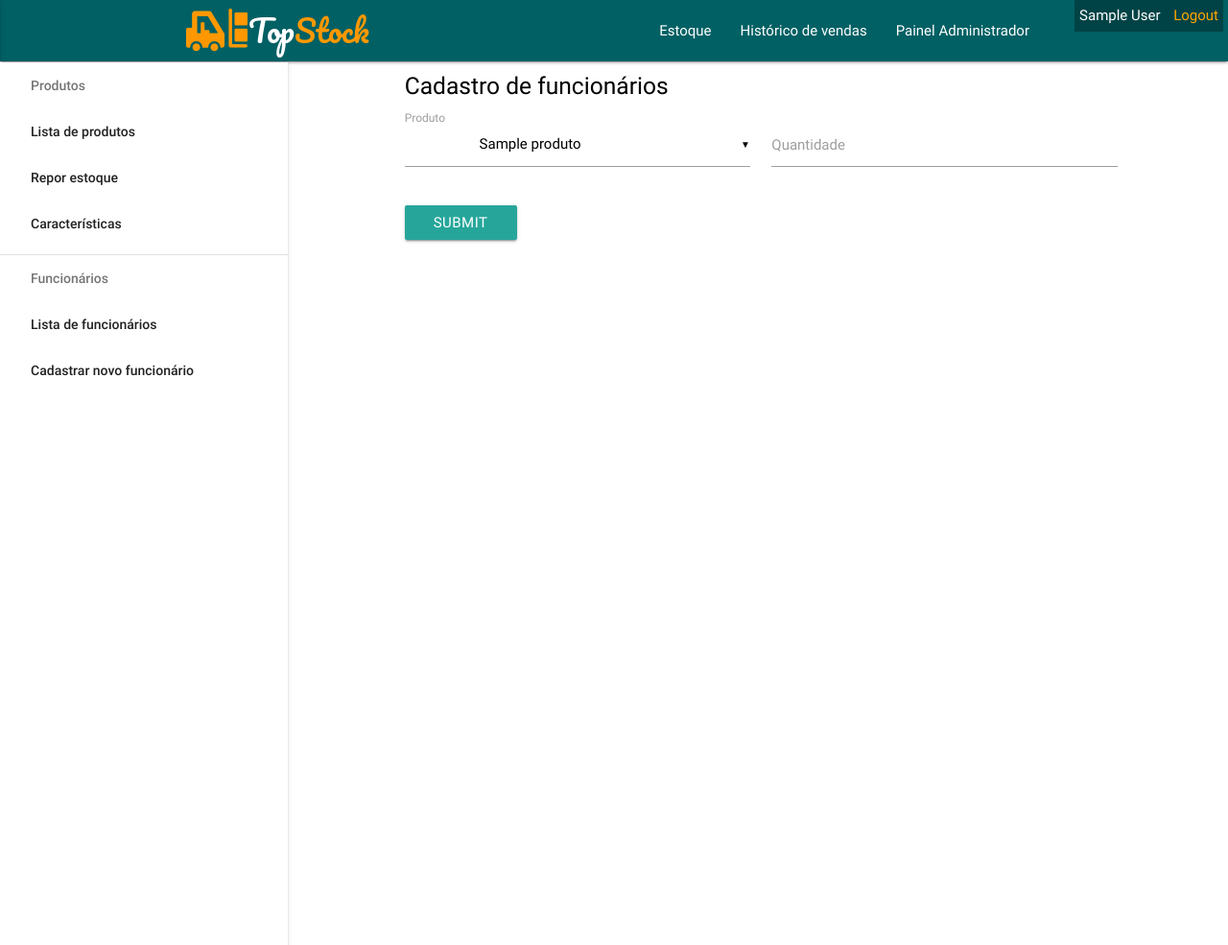
After one commit to MarechalLima/projeto-vendas, a PHP site: page /reporEstoque.php in a window 1280 px wide. The commit adds this page. Shown: the whole page at 96% size. Run offline with PHP 8.4, Linux system fonts and the light colour scheme; the visitor is signed in with stand-in values (Sample User, id 1); tables that the repository leaves empty hold one stand-in row (values such as "Sample post").

Commit message:
Reposição de estoque

```diff
--- a/view/navAdmin.php
+++ b/view/navAdmin.php
@@ -19,6 +19,7 @@
     <ul id="slide-out" class="side-nav fixed" style="top:65px">
       <li><a class="subheader">Produtos</a></li>
       <li><a href="listaProdutosAdmin.php">Lista de produtos</a></li>
+      <li><a href="reporEstoque.php">Repor estoque</a></li>
       <li><a href="caracteristicas.php">Características</a></li>
 
       <li><div class="divider"></div></li>
--- /dev/null
+++ b/view/reporEstoque.php
@@ -0,0 +1,80 @@
+<?php
+  include 'navAdmin.php';
+  include '../model/DAO/ProdutoDAO.php';
+
+  $produtoDAO = new ProdutoDAO();
+
+  if(isset($_POST['idProduto'])){
+    $id = $_POST['idProduto'];
+    $qtd = $_POST['qtd'];
+
+    $produto = $produtoDAO->getById($id);
+    $produto->setQTDEstoque($produto->getQTDEstoque() + $qtd);
+
+    $produtoDAO->update($id,$produto);
+  }
+ ?>
+
+<!DOCTYPE html>
+<html>
+  <head>
+    <meta charset="utf-8">
+    <title>Repor estoque</title>
+  </head>
+
+  <body>
+
+    <div class="container">
+
+      <div class="row">
+        <div class="col s10 offset-s3">
+          <h5>Cadastro de funcionários</h5>
+        </div>
+        <div class="col s10 offset-s3">
+          <form method="POST" action="reporEstoque.php">
+            <div class="row">
+              <div class="input-field col s6">
+                <select name="idProduto">
+                  <?php
+
+                    $produtos = $produtoDAO->getAll();
+
+                    foreach($produtos as $prod){
+                        $idProduto = $prod->getId();
+                        $nomeProduto = $prod->getNome();
+
+                   ?>
+
+                   <option value="<?= $idProduto?>">
+                     <?=$nomeProduto?>
+                   </option>
+
+                 <?php } ?>
+
+                </select>
+                <label> Produto </label>
+              </div>
+
+
+
+              <div class="input-field col s6">
+                <input type="number" name = "qtd" id="qtd">
+                <label for="qtd">Quantidade</label>
+              </div>
+            </div>
+
+
+            <input class="btn" type="submit" name="Enviar">
+          </form>
+        </div>
+
+      </div>
+
+    </div>
+    <script type="text/javascript">
+      $(document).ready(function() {
+        $('select').material_select();
+      });
+    </script>
+  </body>
+</html>
```
